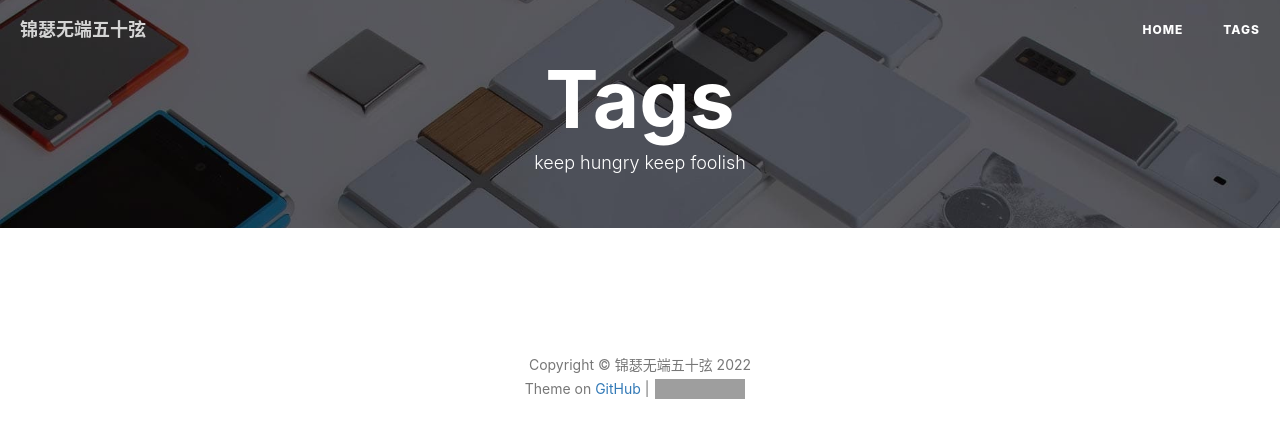
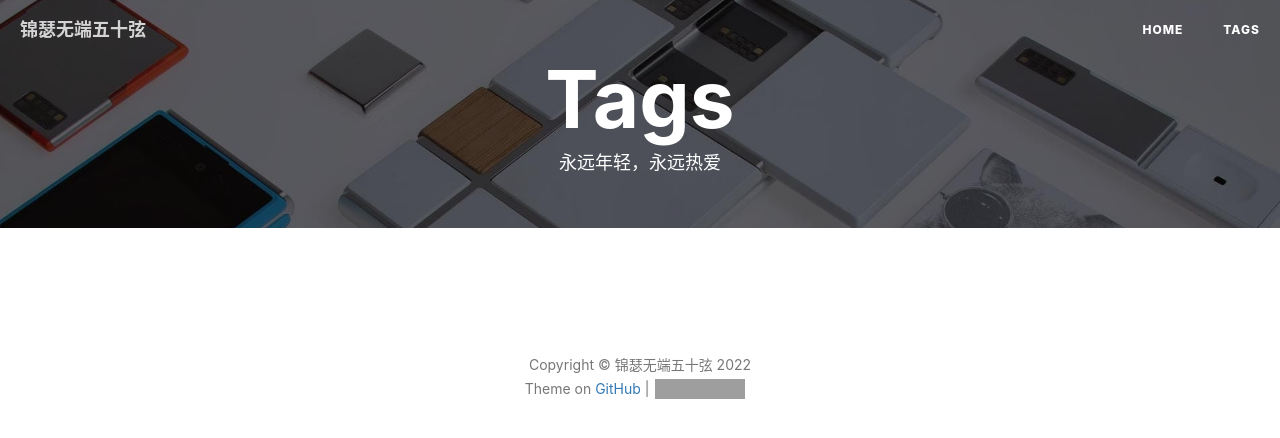
Before and after one commit to Fraunder/Fraunder.github.io, a Jekyll site: the page built from tags.html, in a window 1280 px wide. Shown: the top 438 px of the page. Built offline with Jekyll 4.4.1, drawn with Linux system fonts in a browser that asks for light colours; nearby versions of some CDN libraries; comment, search, counter and statistics services are not loaded; grey boxes are pictures that could not be loaded.

Commit message:
Update tags.html

```diff
--- a/tags.html
+++ b/tags.html
@@ -1,7 +1,7 @@
 ---
 title: Tags
 layout: default
-description: keep hungry keep foolish
+description: 永远年轻，永远热爱
 header-img: "img/tag-bg.jpg"
 ---
 
```
